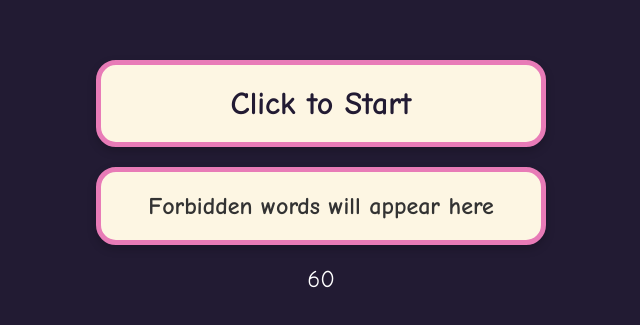
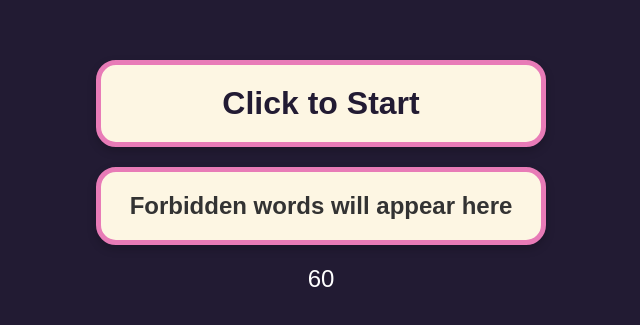
Before and after one commit to taboolocale/welocale-taboo, a plain HTML site: page we-locale.html in a window 1280 px wide. Shown: the part 237-562 px from the top of the page, without its empty margins (319-959 px from the left). Drawn offline with Linux system fonts and the light colour scheme.

Commit message:
change font

```diff
--- a/we-locale.html
+++ b/we-locale.html
@@ -6,7 +6,7 @@
     <title>Online Taboo Game</title>
     <style>
         body {
-            font-family: "Comic Sans MS", cursive, sans-serif;
+            font-family: Arial, sans-serif;
             text-align: center;
             background-color: #221b33;
             color: #221b33;
```
